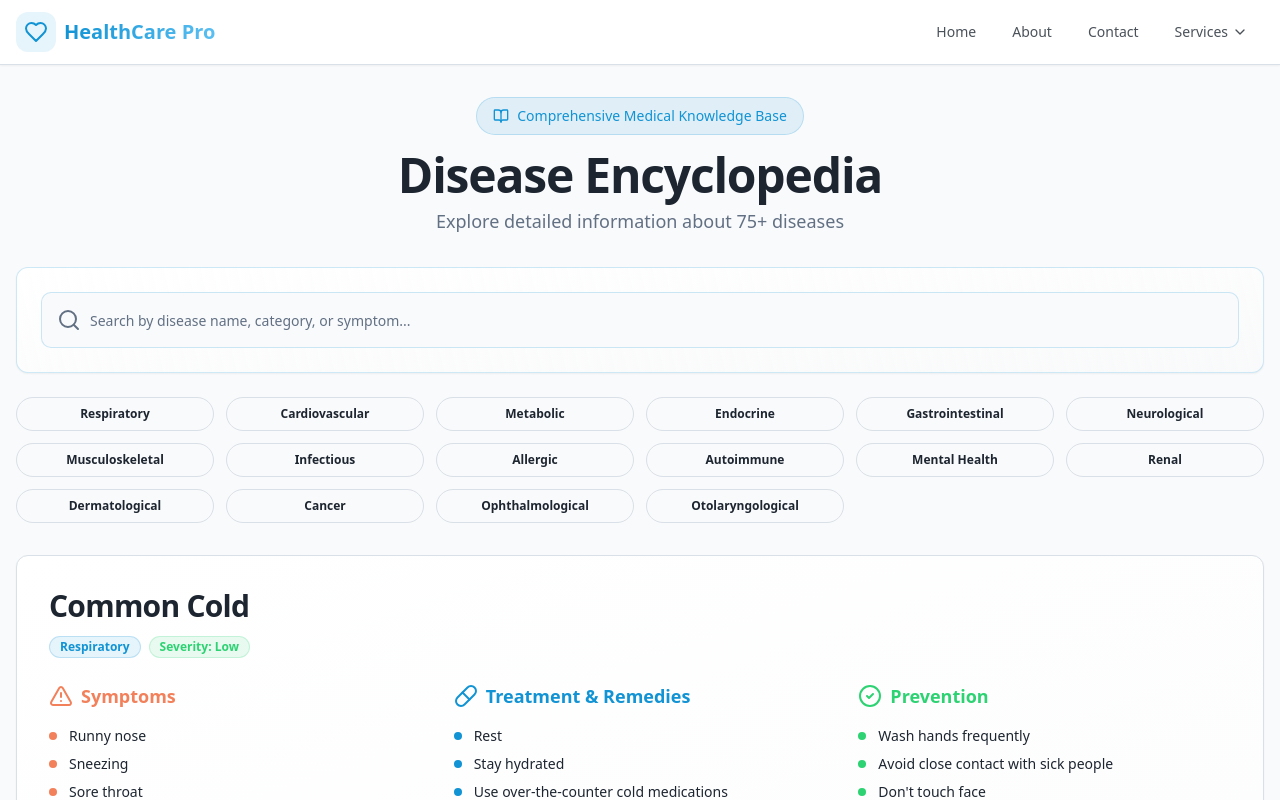
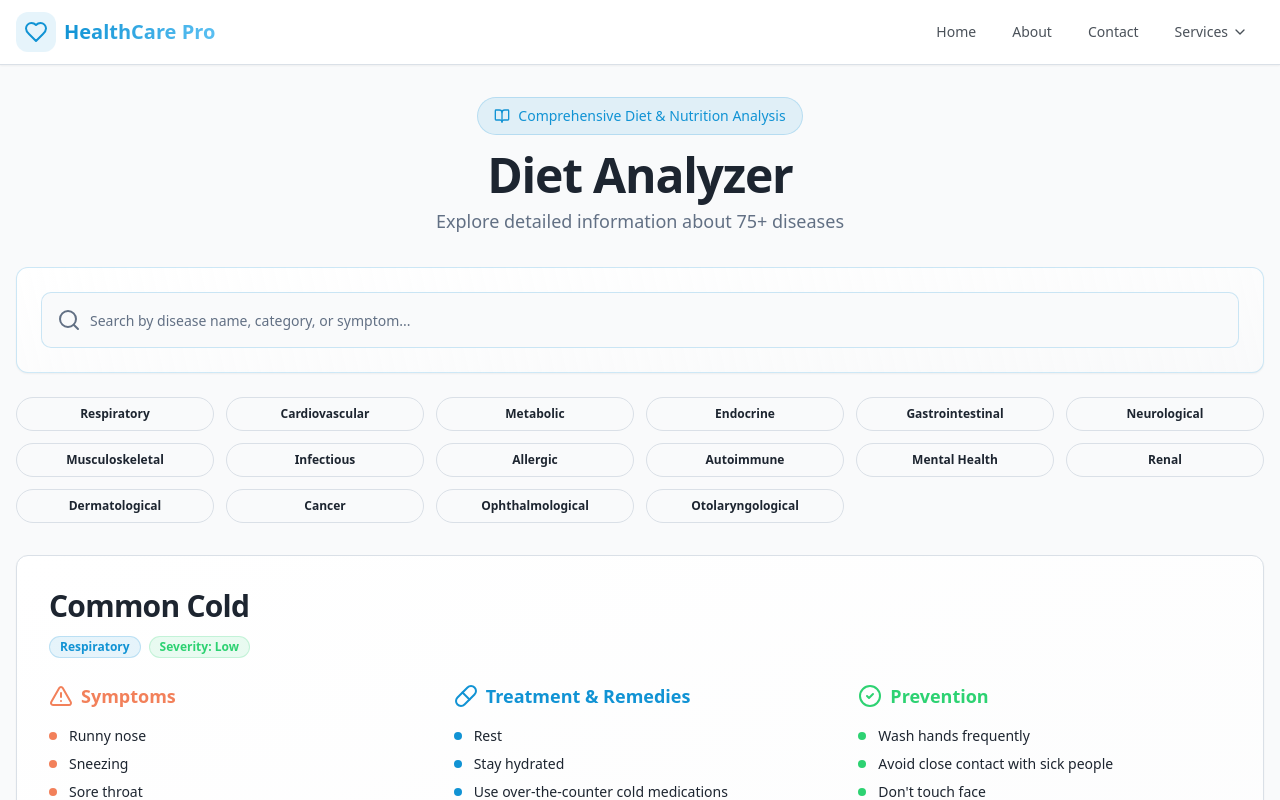
Before and after one commit to guruemail125-sys/nutri-nav-aid, a React (Vite) app: page /disease-search in a window 1280 px wide. Shown: the top 800 px of the page. Built offline with nearby package versions, Linux system fonts and the light colour scheme; the HTML template or start-up script is replaced by a standard one.

Commit message:
Refactor: Rename Disease Encyclopedia
Update the title of the Disease Encyclopedia page to "Diet Analyzer" in `src/pages/DiseaseSearch.tsx`.

```diff
--- a/src/pages/DiseaseSearch.tsx
+++ b/src/pages/DiseaseSearch.tsx
@@ -30,9 +30,9 @@ const DiseaseSearch = () => {
       <div className="mb-8 animate-fade-in text-center">
         <div className="inline-flex items-center gap-2 px-4 py-2 rounded-full bg-primary/10 border border-primary/20 mb-4">
           <BookOpen className="h-4 w-4 text-primary" />
-          <span className="text-sm font-medium text-primary">Comprehensive Medical Knowledge Base</span>
+          <span className="text-sm font-medium text-primary">Comprehensive Diet & Nutrition Analysis</span>
         </div>
-        <h1 className="text-4xl md:text-5xl font-bold mb-2">Disease Encyclopedia</h1>
+        <h1 className="text-4xl md:text-5xl font-bold mb-2">Diet Analyzer</h1>
         <p className="text-muted-foreground text-lg">Explore detailed information about {diseases.length}+ diseases</p>
       </div>
 
```
